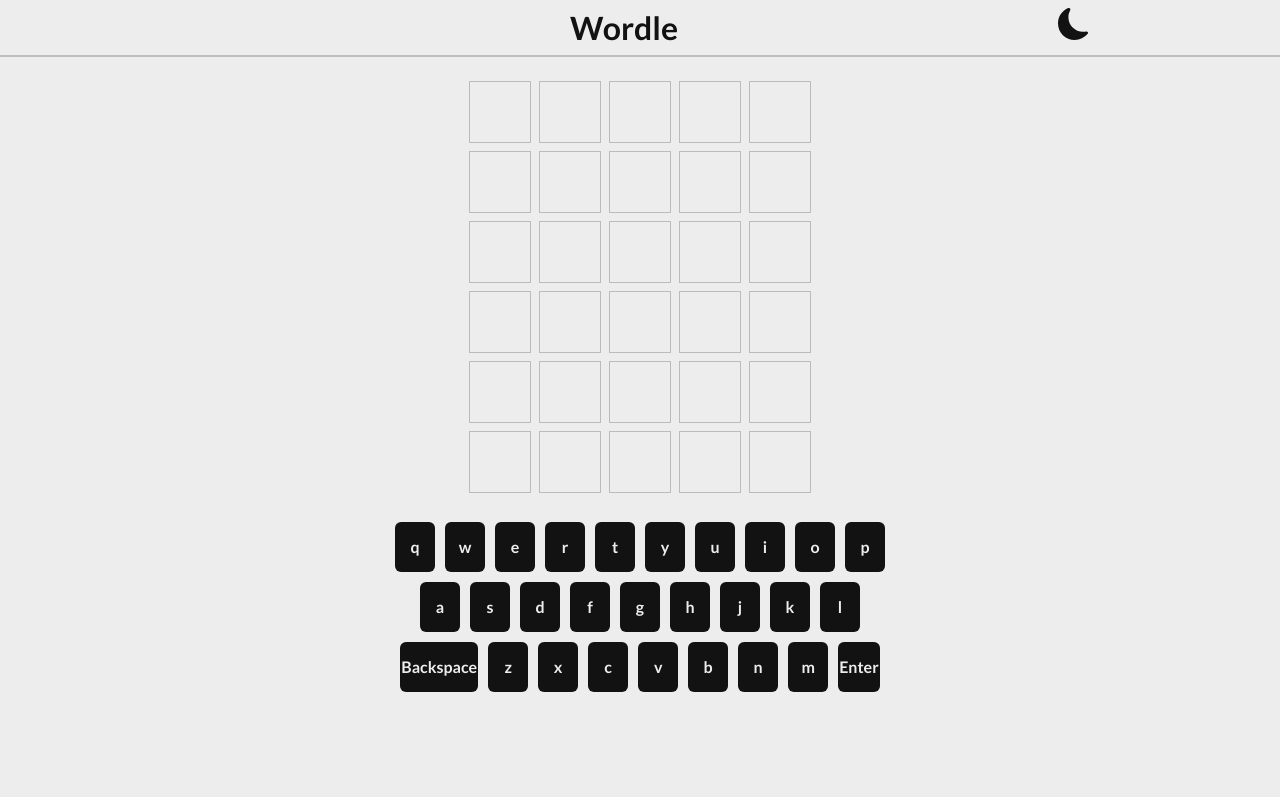
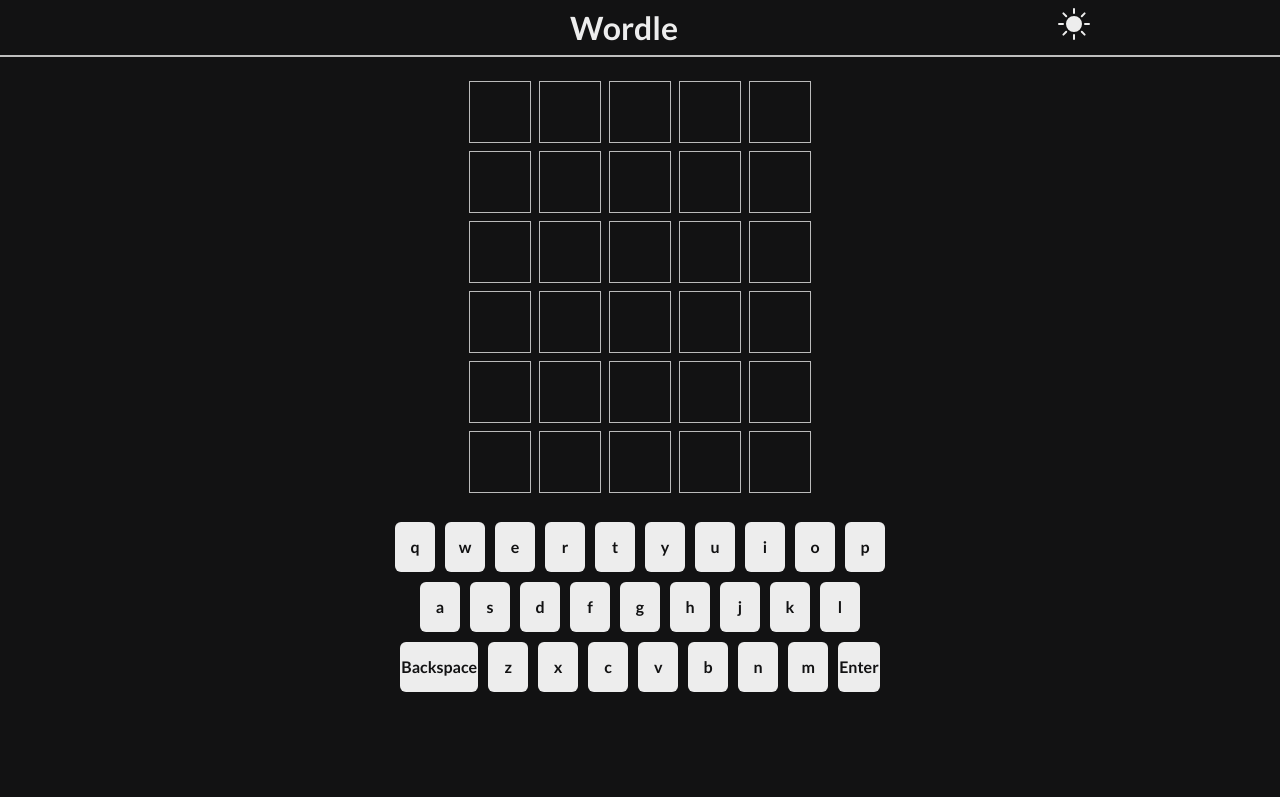
Before and after one commit to marwanAllithy/wordle, a React (Vite) app: page / in a window 1280 px wide. Built offline with nearby package versions, Linux system fonts and the light colour scheme.

Commit message:
defult darkmode

```diff
--- a/src/App.jsx
+++ b/src/App.jsx
@@ -5,7 +5,7 @@
 import { useCookies } from "react-cookie";
 function App() {
   const [solution, setSolution] = useState();
-  const [isLightMode, setIsLightMode] = useState(false);
+  const [isLightMode, setIsLightMode] = useState(true);
   useEffect(() => {
     if (!solution) {
       setSolution(
```
